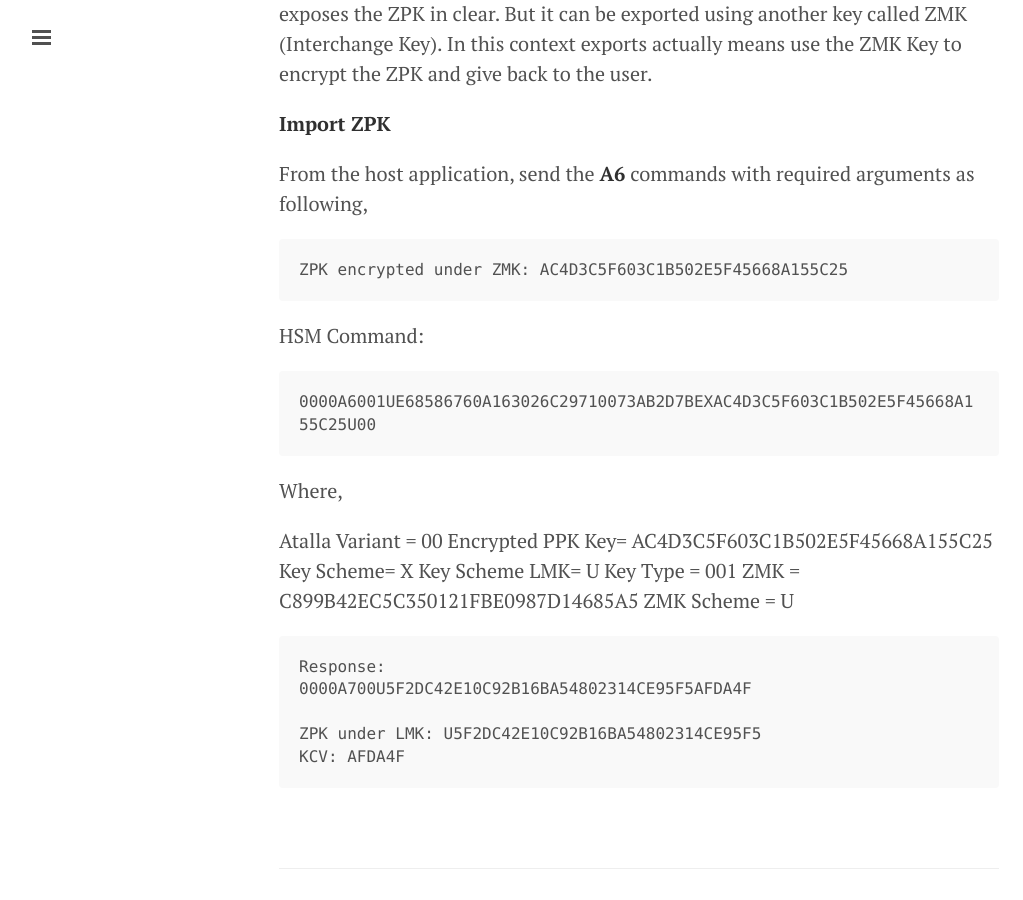
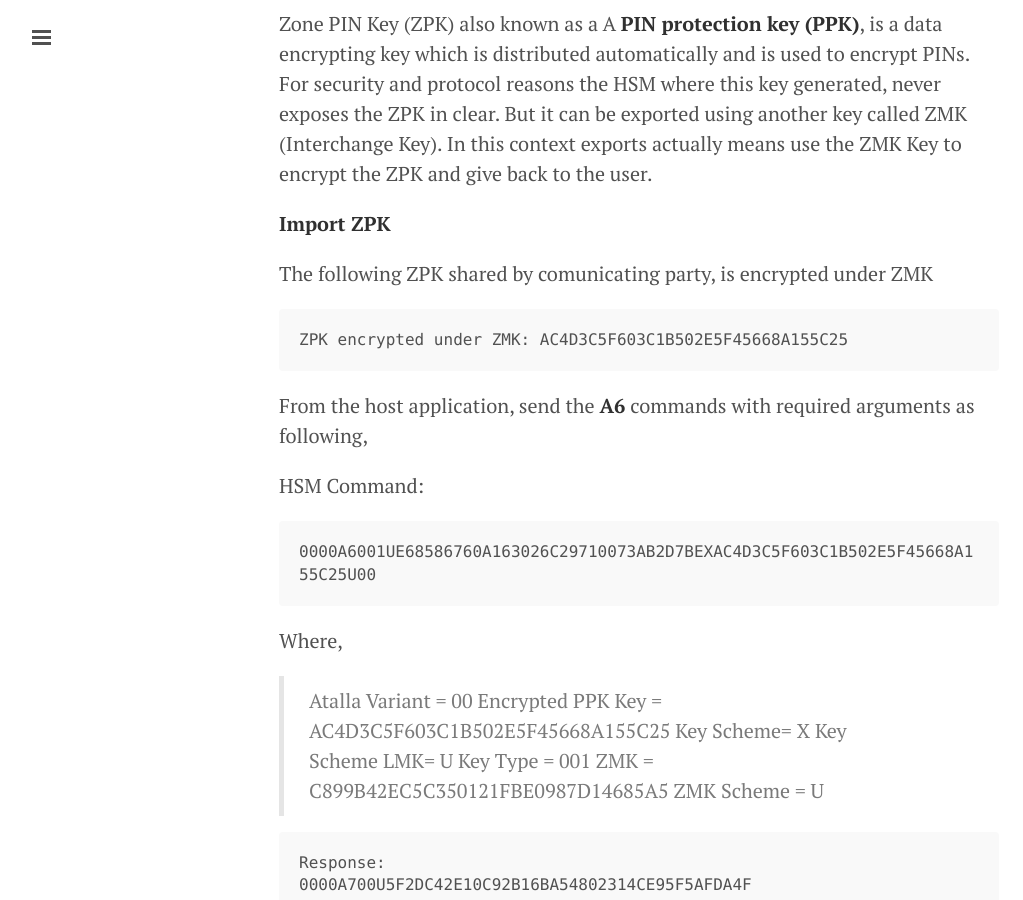
Before and after one commit to glkathrotiya/glkathrotiya.github.io, a Jekyll site: the page built from _posts/2016-03-25-this-is-a-test-post.markdown, in a window 1280 px wide and 900 px high, scrolled down 1554 px. Shown: the whole window, without its empty margins (1-1024 px from the left). Built offline with Jekyll 4.4.1, drawn with Linux system fonts in a browser that asks for light colours.

Commit message:
Update 2016-03-25-this-is-a-test-post.markdown

```diff
--- a/_posts/2016-03-25-this-is-a-test-post.markdown
+++ b/_posts/2016-03-25-this-is-a-test-post.markdown
@@ -5,6 +5,7 @@ layout: post
 tags: [test]
 ---
 **ZMK**
+
 Zone Master Key (ZMK) also known as an **Interchange key (IK)** is a key-encrypting key which is distributed manually between two communicating sites, within a shared network, in order that further keys can be exchanged automatically. The ZMK is used to encrypt keys of a lower level (e.g. ZPK) for transmission.
 
 The ZMK is exchanged using secured methods and Split knowledge policy. The KI is split into two components that are sent by two separate physical couriers to two nominated Security Officers of the other party. This is one of the most secure way to do it since no single person gains knowledge of the clear ZMK.
@@ -42,13 +43,16 @@ Test values provided,
 
 
 **ZPK**
+
 Zone PIN Key (ZPK) also known as a A **PIN protection key (PPK)**, is a data encrypting key which is distributed automatically and is used to encrypt PINs. For security and protocol reasons the HSM where this key generated, never exposes the ZPK in clear. But it can be exported using another key called ZMK (Interchange Key). In this context exports actually means use the ZMK Key to encrypt the ZPK and give back to the user.
 
 **Import ZPK**
 
-From the host application, send the **A6** commands with required arguments as following,
+The following ZPK shared by comunicating party, is encrypted under ZMK
 
     ZPK encrypted under ZMK: AC4D3C5F603C1B502E5F45668A155C25
+
+From the host application, send the **A6** commands with required arguments as following,
 
 HSM Command:
 
@@ -56,13 +60,13 @@ HSM Command:
 
 Where,
 
-Atalla Variant = 00
-Encrypted PPK Key= AC4D3C5F603C1B502E5F45668A155C25
-Key Scheme= X
-Key Scheme LMK= U
-Key Type = 001
-ZMK = C899B42EC5C350121FBE0987D14685A5
-ZMK Scheme = U
+> Atalla Variant = 00
+> Encrypted PPK Key = AC4D3C5F603C1B502E5F45668A155C25
+> Key Scheme= X
+> Key Scheme LMK= U
+> Key Type = 001
+> ZMK = C899B42EC5C350121FBE0987D14685A5
+> ZMK Scheme = U
 
     Response:
     0000A700U5F2DC42E10C92B16BA54802314CE95F5AFDA4F
```
